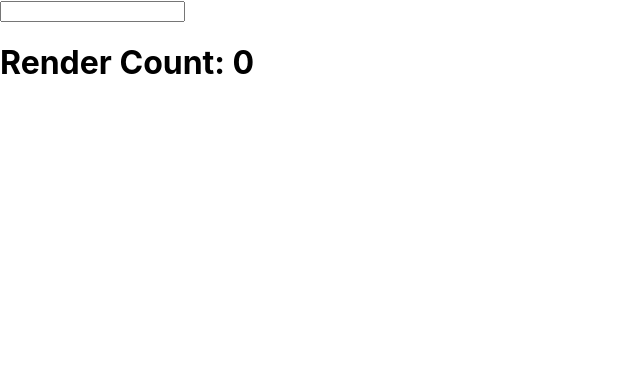
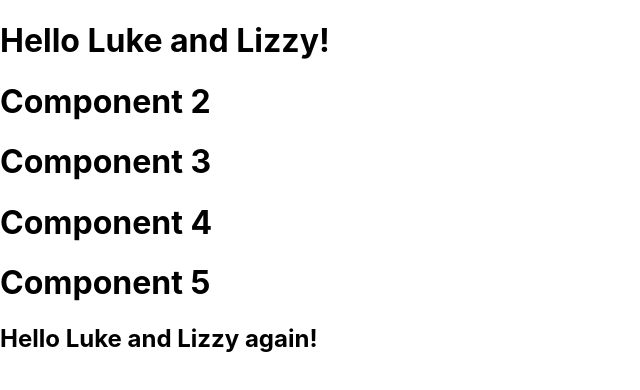
Before and after one commit to maribelcuales/React-Review-Project, a React (Create React App) app: page / in a window 1280 px wide. Shown: the top 390 px of the page, without its empty margins (0-640 px from the left). Built offline with nearby package versions, Linux system fonts and the light colour scheme.

Commit message:
Created ComponentAll which uses React Context to manage state.

```diff
--- /dev/null
+++ b/src/Component/ComponentAll.js
@@ -0,0 +1,59 @@
+// Using React Context
+//To create context, import { createContext }
+import { useState, createContext, useContext } from 'react';
+
+// initialize createContext
+const UserContext = createContext();
+
+function ComponentAll() {
+  const [user, setUser] = useState("Luke and Lizzy");
+
+  return (
+    // Wrap child components in the Context Provider and supply the state value
+    <UserContext.Provider value={user}>
+      <h1>{`Hello ${user}!`}</h1>
+      <Component2 user={user} />
+    </UserContext.Provider>
+  );
+}
+
+function Component2() {
+  return (
+    <>
+      <h1>Component 2</h1>
+      <Component3 />
+    </>
+  );
+}
+
+function Component3() {
+  return (
+    <>
+      <h1>Component 3</h1>
+      <Component4 />
+    </>
+  );
+}
+
+function Component4() {
+  return (
+    <>
+      <h1>Component 4</h1>
+      <Component5 />
+    </>
+  )
+}
+
+// In order to use the Context in a child component, import the { useContext } Hook
+function Component5() {
+  const user = useContext(UserContext);
+
+  return (
+    <>
+      <h1>Component 5</h1>
+      <h2>{`Hello ${user} again!`}</h2>
+    </>
+  );
+}
+
+export default ComponentAll;
--- a/src/index.js
+++ b/src/index.js
@@ -3,12 +3,12 @@ import ReactDOM from 'react-dom';
 import './index.css';
 // import App from './App';
 //import TodoApp from './Todos/TodoApp.js';
-import AppRender from './App/AppRender.js';
+import ComponentAll from './Component/ComponentAll.js';
 
 //const cars = ['Ford', 'BMW', 'Audi'];
 
 ReactDOM.render(
-<AppRender />,
+<ComponentAll />,
   //<App />,
   //<Header favCol="yellow"/>,
   //<GarageCars cars={cars}/>,
```
Also changed, not shown: src/Component/Component1.js (+0 -24 lines), src/Component/Component2.js (+1 -14 lines), src/Component/Component3.js (+0 -13 lines), src/Component/Component4.js (+0 -13 lines), src/Component/Component5.js (+0 -22 lines).
